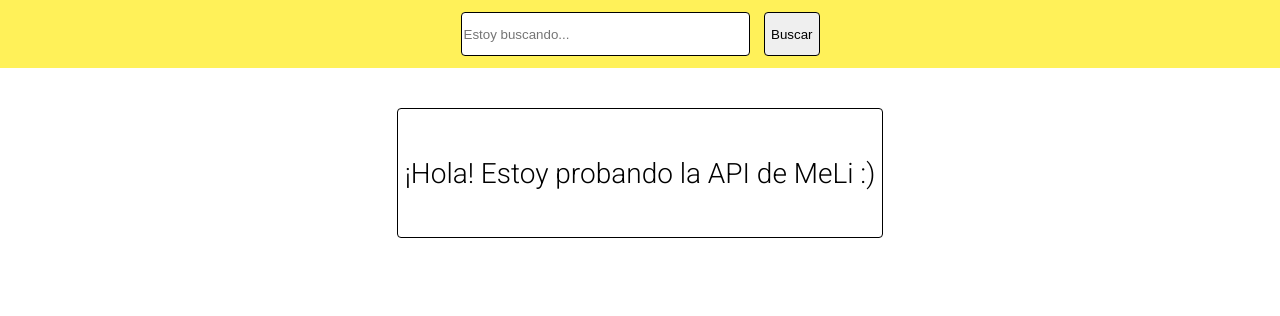
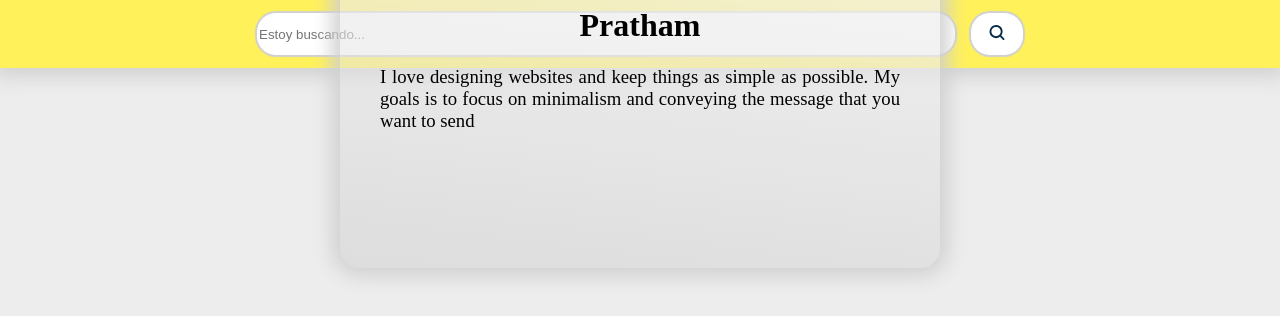
Before and after one commit to ghiglionemag/meli-api, a plain HTML site: page index.html in a window 1280 px wide. Drawn offline with Linux system fonts and the light colour scheme.

Commit message:
Agregué una card en el home y modifique la forma de mostrar los resultados

```diff
--- a/index.css
+++ b/index.css
@@ -3,29 +3,69 @@
 }
 body {
   margin: 0px;
-  font-family: "Roboto";
+  background: #ededed;
 }
+
+.home-container {
+  position: absolute;
+  left: 50%;
+  top: 50%;
+  transform: translate(-50%, -50%);
+  height: 400px;
+  width: 600px;
+  background: linear-gradient(
+    187deg,
+    rgba(246, 246, 246, 1) 0%,
+    rgba(159, 156, 159, 0.19681375968356096) 100%
+  );
+  overflow: hidden;
+  border-radius: 20px;
+  box-shadow: 0 0 20px 8px #d0d0d0;
+}
+
+@media (max-width: 610px) {
+  .home-container {
+    max-width: 320px;
+  }
+}
+.home-content {
+  position: absolute;
+  top: 50%;
+  transform: translatey(-50%);
+  text-align: justify;
+  color: black;
+  padding: 40px;
+  font-family: "Merriweather", serif;
+}
+
+h1 {
+  font-weight: 900;
+  text-align: center;
+}
+
+h3 {
+  font-weight: 300;
+}
+
 .header {
   width: 100%;
   height: 68px;
   background-color: #fff159;
   display: flex;
   justify-content: center;
+  box-shadow: 0 0 20px 8px #d0d0d0;
 }
 .header__content {
   display: flex;
   justify-content: center;
-  min-width: 359px;
-  max-width: 510px;
+  width: 60%;
   padding: 12px 0px;
 }
-@media (max-width: 360px) {
+@media (max-width: 610px) {
   .header__content {
-    min-width: 300px;
-    max-width: 359px;
+    width: 80%;
   }
 }
-
 .header__search-form {
   display: flex;
   width: 100%;
@@ -34,27 +74,40 @@ body {
   height: 44px;
   margin-right: 14px;
   flex-grow: 1;
-
-  border: 1px solid #000000;
-  border-radius: 4px;
 }
 .header__search-form__button {
+  background-color: white;
   height: 44px;
-
-  border: 1px solid #000000;
-  border-radius: 4px;
 }
-.content {
-  margin: 0 auto;
-  padding: 12px;
-  min-width: 359px;
-  max-width: 510px;
+.header_form_img{
+  height: 15px;
+  width: 40px;
 }
-@media (max-width: 360px) {
-  .content {
-    padding: 12px;
-    min-width: 300px;
-    max-width: 359px;
+.header__search-form__input,
+.header__search-form__button {
+  border-radius: 20px;
+  border: 1px solid #d0d0d0;
+  box-shadow: 0px 0px 1px 1px #d0d0d0;
+}
+.content{
+  justify-content: center;
+  position: absolute;
+  background-color: aquamarine;
+  width: 100%;
+  padding: 0% 15%;
+}
+.content__results{
+  display: grid;
+  grid-template-columns: 1fr 1fr;
+  grid-template-rows: 1fr 1fr;
+  gap: 15px;
+  background-color: blue;
+}
+@media (max-width: 1152px) {
+  .content__results {
+    background-color: aqua;
+    display: flex;
+    flex-direction: column;
   }
 }
 .content__p {
@@ -94,7 +147,7 @@ body {
   margin: 16px 0px;
 }
 @media (max-width: 360px) {
-  .content__results__item  {
+  .content__results__item {
     height: 200px;
   }
 }
--- a/index.html
+++ b/index.html
@@ -21,12 +21,21 @@
       <div class="header__content">
         <form class="header__search-form">
           <input type="text" name="buscar" placeholder="Estoy buscando..." class="header__search-form__input" />
-          <button class="header__search-form__button">Buscar</button>
+          <button class="header__search-form__button"> <img
+            class="header_form_img"
+            src="./img/search.svg"
+            alt="Icono de la lupa"
+          />
+        </button>
         </form>
       </div>
     </header>
     <div class="content">
-      <p class="content__p">¡Hola! Estoy probando la API de MeLi :)</p>
-    </div>
+    <div class="home-container">
+  <div class="home-content">
+    <h1>Pratham</h1>
+    <h3>I love designing websites and keep things as simple as possible. My goals is to focus on minimalism and conveying the message that you want to send</h3>
+  </div>
+</div>
   </body>
 </html>
```
Also changed, not shown: img/search.svg (added).
